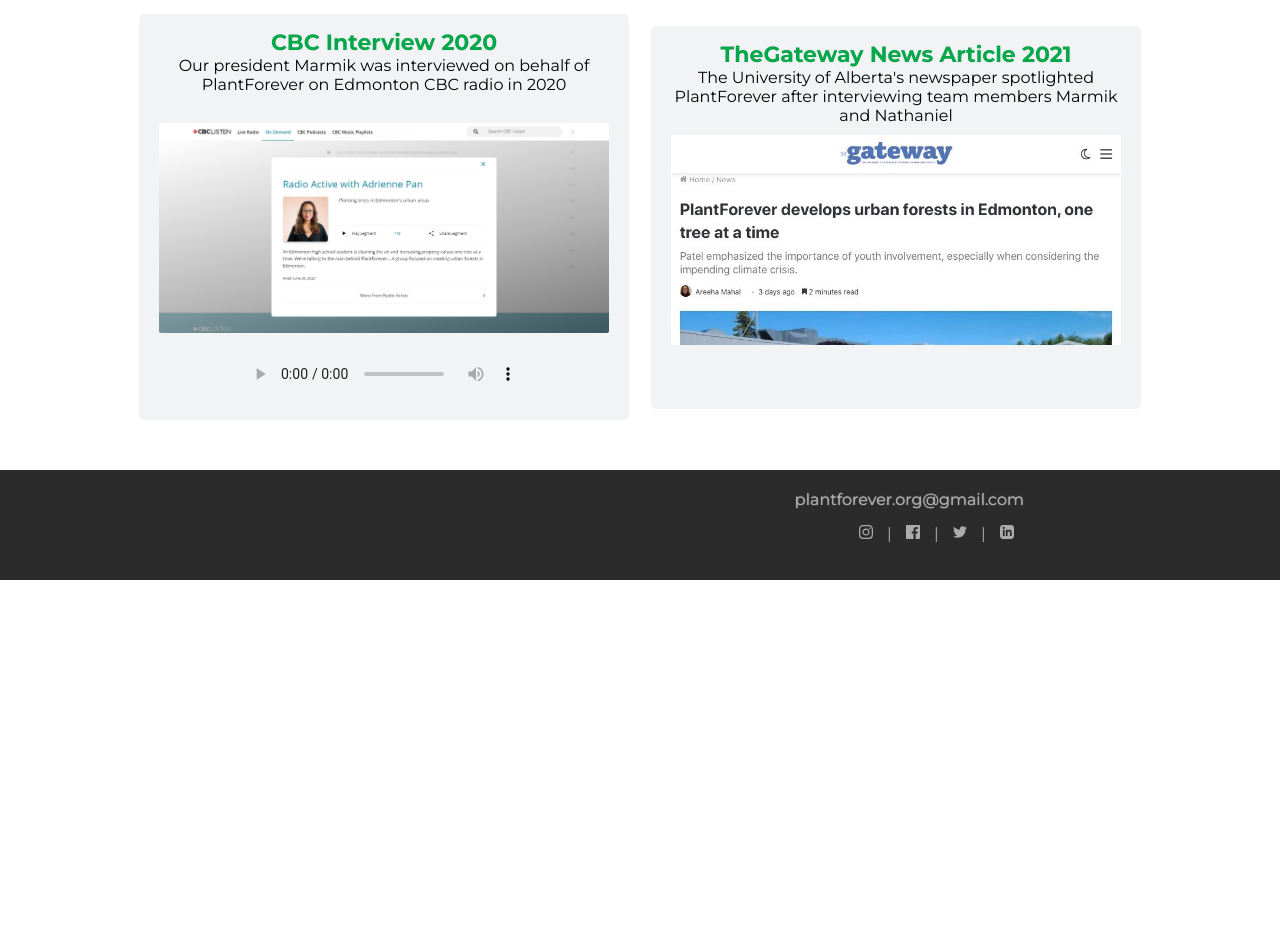
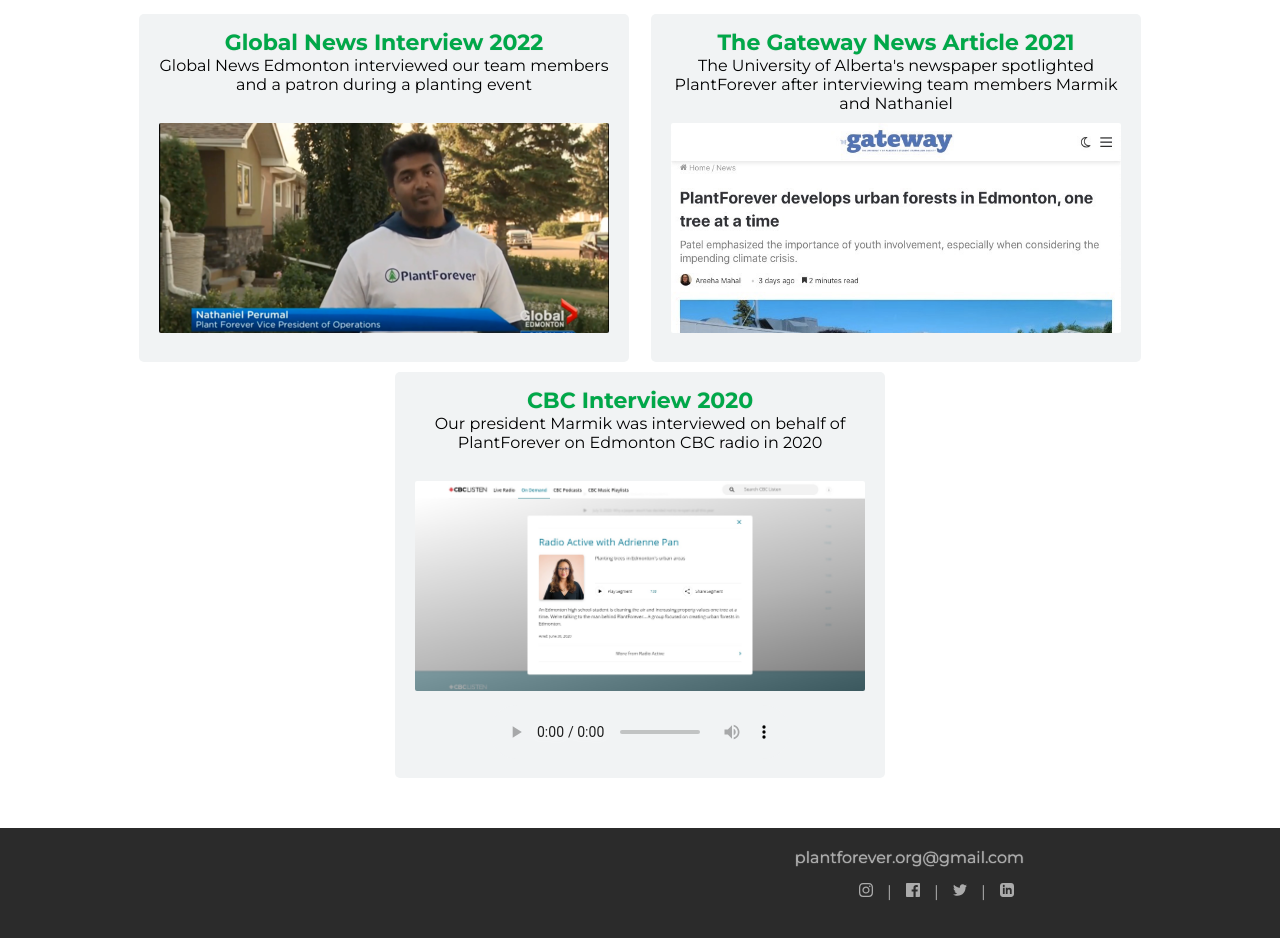
Before and after one commit to cocoliliace/PlantForever, a Vue app: page /in-the-news in a window 1280 px wide. Shown: the part 600-1538 px from the top of the page. Before the commit the page ends 1180 px from the top, so only its background shows below. Built offline with nearby package versions, Linux system fonts and the light colour scheme.

Commit message:
content: global news

```diff
--- a/src/views/InTheNews.vue
+++ b/src/views/InTheNews.vue
@@ -10,6 +10,20 @@
       <hr />
       <div class="cards-container">
         <div class="card">
+            <a class="title" href="https://globalnews.ca/news/9166036/edmonton-youth-climate-change-trees/" target="_blank">Global News Interview 2022</a>
+            <div class="description">Global News Edmonton interviewed our team members and a patron during a planting event</div>
+            <a href="https://globalnews.ca/news/9166036/edmonton-youth-climate-change-trees/" target="_blank"><img src="@/assets/in-the-news/global-news.png" /></a>
+            <!--div class="spacer"></div-->
+        </div>
+
+        <div class="card">
+            <a class="title" href="https://thegatewayonline.ca/2021/09/plantforever-develops-urban-forests-one-tree-at-a-time-the-gateway/" target="_blank">The Gateway News Article 2021</a>
+            <div class="description">The University of Alberta's newspaper spotlighted PlantForever after interviewing team members Marmik and Nathaniel</div>
+            <a href="https://thegatewayonline.ca/2021/09/plantforever-develops-urban-forests-one-tree-at-a-time-the-gateway/" target="_blank"><img src="@/assets/in-the-news/gateway.jpg" /></a>
+            <!--div class="spacer"></div-->
+        </div>
+
+        <div class="card">
             <a class="title" href="https://www.cbc.ca/listen/live-radio/1-52-radio-active" target="_blank">CBC Interview 2020</a>
             <div class="description">Our president Marmik was interviewed on behalf of PlantForever on Edmonton CBC radio in 2020<br /></div>
             <a href="https://www.cbc.ca/listen/live-radio/1-52-radio-active" target="_blank"><img src="@/assets/in-the-news/cbc.jpg" /></a>
@@ -17,12 +31,6 @@
                 <source src="@/assets/in-the-news/audio/cbc_interview.mp3" type="audio/mpeg">
                 Your browser does not support the audio element
             </audio>
-        </div>
-        <div class="card">
-            <a class="title" href="https://thegatewayonline.ca/2021/09/plantforever-develops-urban-forests-one-tree-at-a-time-the-gateway/" target="_blank">TheGateway News Article 2021</a>
-            <div class="description">The University of Alberta's newspaper spotlighted PlantForever after interviewing team members Marmik and Nathaniel</div>
-            <a href="https://thegatewayonline.ca/2021/09/plantforever-develops-urban-forests-one-tree-at-a-time-the-gateway/" target="_blank"><img src="@/assets/in-the-news/gateway.jpg" /></a>
-            <div class="spacer"></div>
         </div>
       </div>
     </div>
```
Also changed, not shown: src/assets/in-the-news/global-news.png (added).
